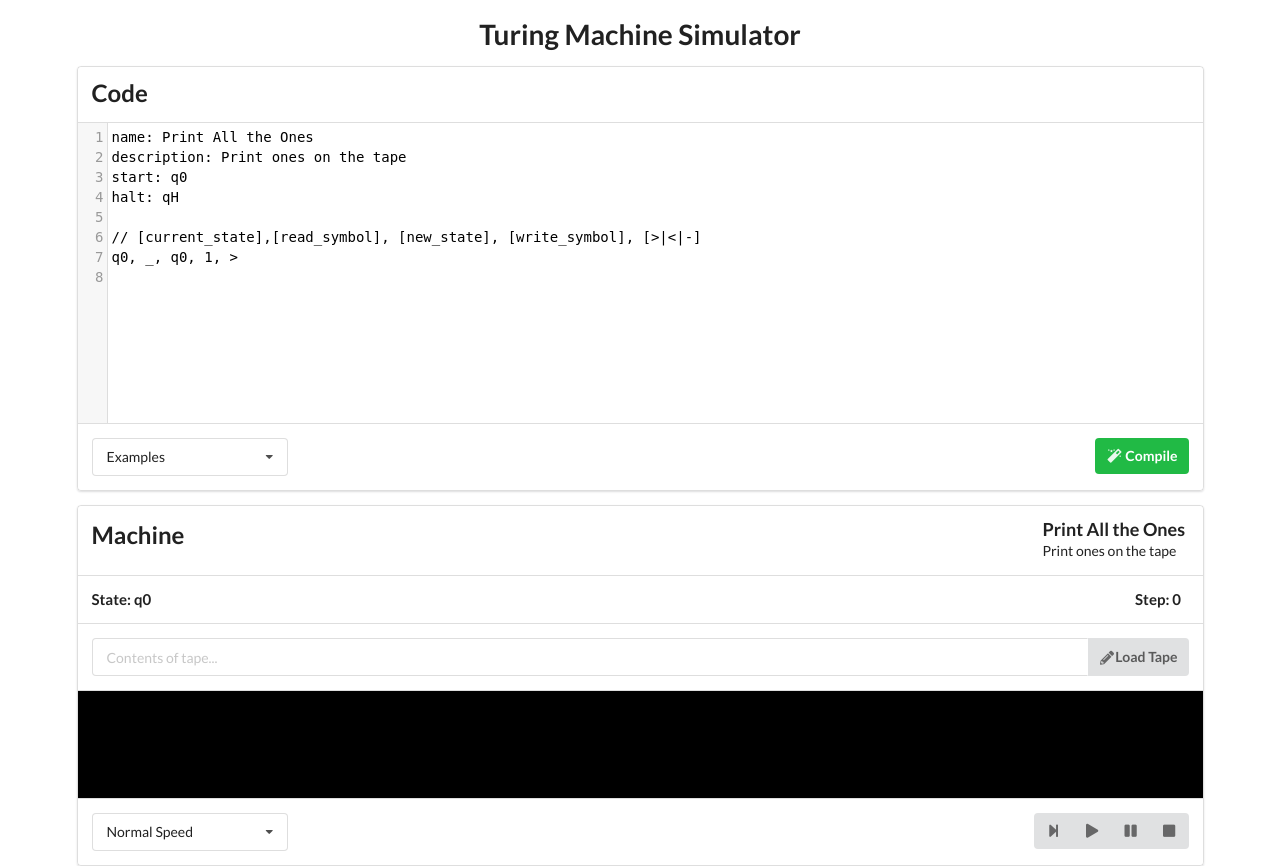
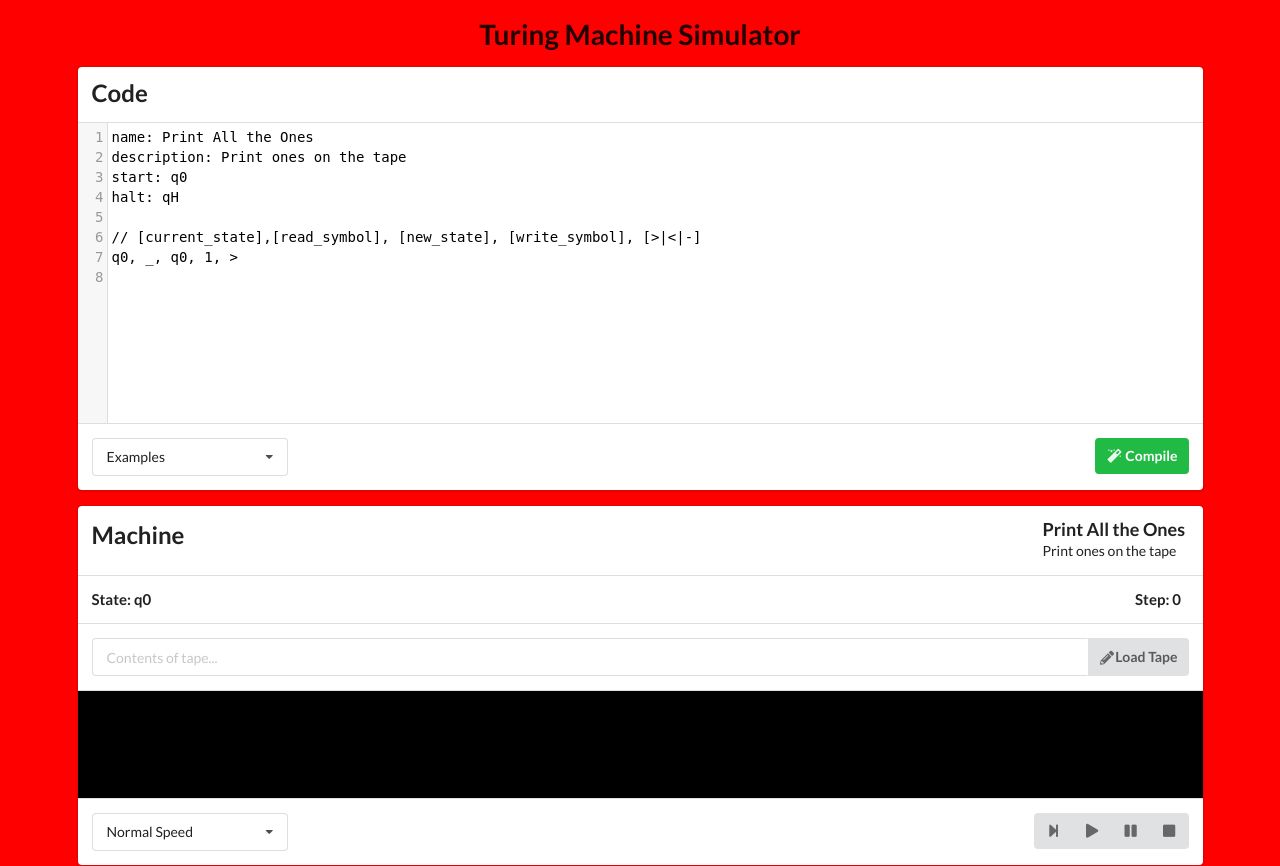
Before and after one commit to CodeGuild-co/tms, a Flask app: page / in a window 1280 px wide. Run offline with Flask 2, Linux system fonts and the light colour scheme; some libraries are stand-ins or nearby versions.

Commit message:
Add silly change to test auto-deploy

```diff
--- a/static/styles.css
+++ b/static/styles.css
@@ -1,3 +1,7 @@
+body {
+    background-color: red;
+}
+
 div.right.floated {
     float: right;
     margin-right: 0.25em;
```
